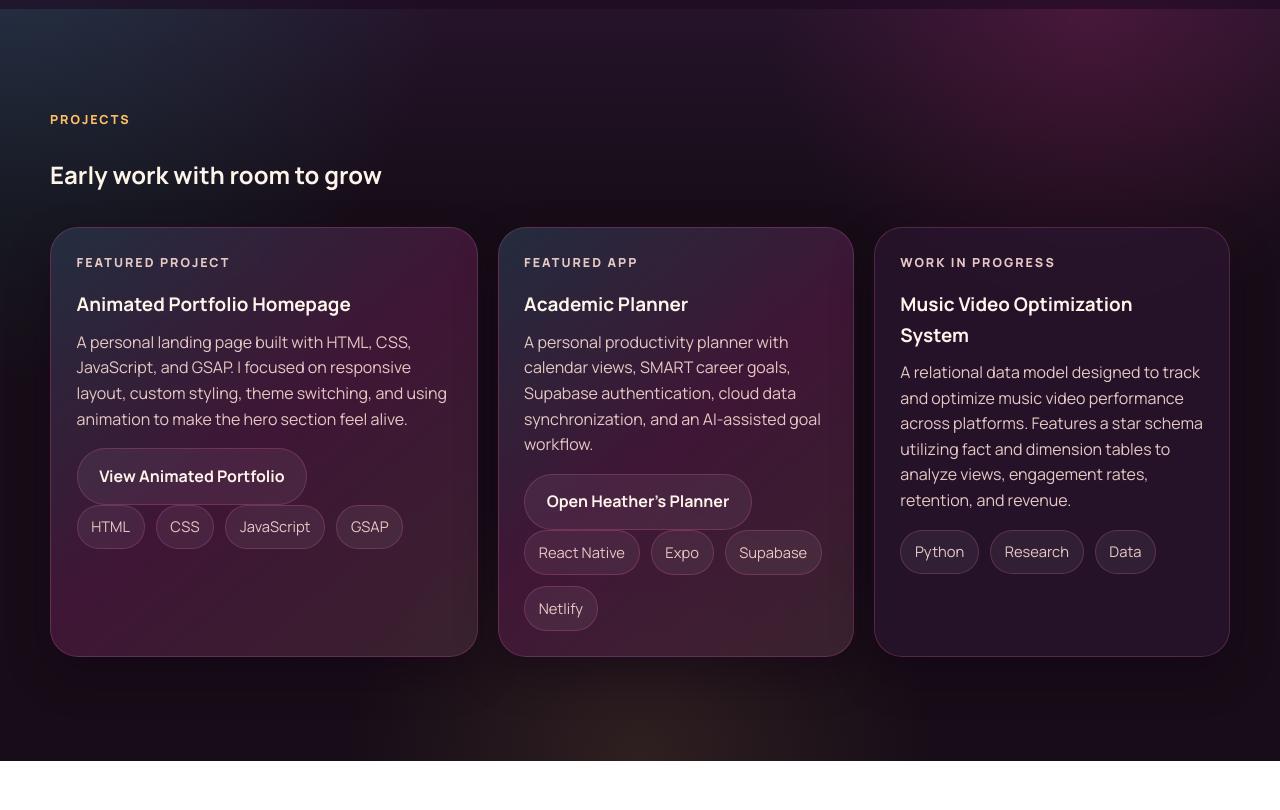
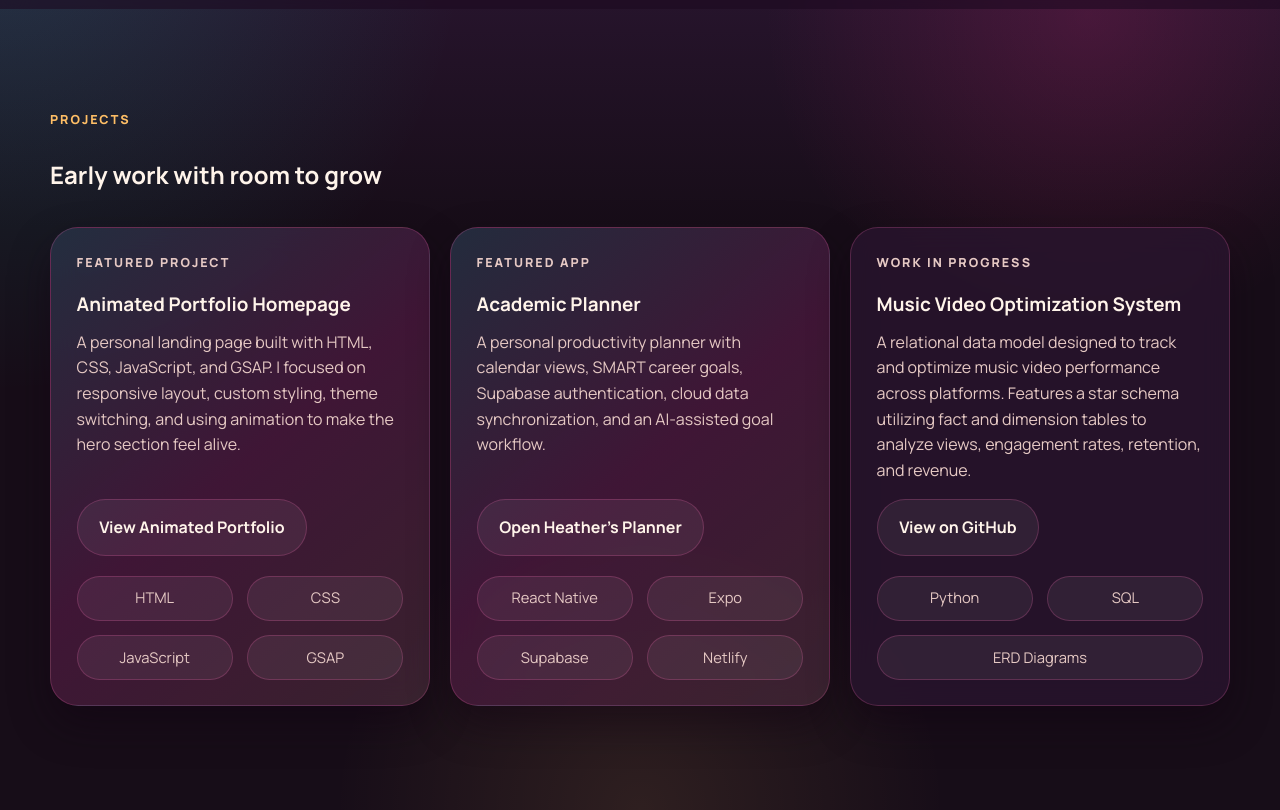
Before and after one commit to lexytaylormb/heather-portfolio, a plain HTML site: page projects.html in a window 1280 px wide. Shown: the part 74-884 px from the top of the page. Before the commit the page ends 835 px from the top, so only its background shows below. Drawn offline with nearby package versions, Linux system fonts and the light colour scheme.

Commit message:
Improve project cards and navigation
Co-authored-by: Copilot <223556219+Copilot@users.noreply.github.com>

```diff
--- a/projects.html
+++ b/projects.html
@@ -23,6 +23,7 @@
         <div class="nav-container">
             <a href="index.html" class="logo" aria-label="Go to home">HC</a>
             <ul class="nav-links">
+                <li><a href="index.html">Home</a></li>
                 <li><a href="about.html">About</a></li>
                 <li><a href="skills.html">Skills</a></li>
                 <li><a href="projects.html" aria-current="page">Projects</a></li>
@@ -44,6 +45,7 @@
     </nav>
 
     <div class="mobile-menu" id="mobileMenu">
+        <a href="index.html">Home</a>
         <a href="about.html">About</a>
         <a href="skills.html">Skills</a>
         <a href="projects.html">Projects</a>
@@ -90,10 +92,11 @@
                     <p>A relational data model designed to track and optimize music video performance across platforms. Features a star schema utilizing fact and dimension tables
                         to analyze views, engagement rates, retention, and revenue.
                     </p>
-                    <div class="project-tags">
+                    <a class="cta-button" href="https://github.com/lexytaylormb/heather-portfolio" target="_blank" rel="noopener noreferrer">View on GitHub</a>
+                    <div class="project-tags project-tags--three">
                         <span>Python</span>
-                        <span>Research</span>
-                        <span>Data</span>
+                        <span>SQL</span>
+                        <span>ERD Diagrams</span>
                     </div>
                 </article>
             </div>
--- a/style.css
+++ b/style.css
@@ -843,6 +843,11 @@ body[data-theme="light"] .project-tags span {
   padding: 1.6rem;
 }
 
+.project-card {
+  display: flex;
+  flex-direction: column;
+}
+
 .stat-number {
   display: inline-block;
   margin-bottom: 0.7rem;
@@ -892,11 +897,11 @@ body[data-theme="light"] .project-tags span {
 }
 
 .projects-grid {
-  grid-template-columns: 1.2fr 1fr 1fr;
+  grid-template-columns: repeat(3, minmax(0, 1fr));
 }
 
 .project-label {
-  margin-bottom: 0.8rem;
+  margin-bottom: 1rem;
   color: var(--accent-strong);
 }
 
@@ -904,10 +909,26 @@ body[data-theme="light"] .project-tags span {
   margin-bottom: 1rem;
 }
 
+.project-card .cta-button {
+  align-self: flex-start;
+  margin-top: auto;
+  margin-bottom: 1.25rem;
+}
+
 .project-tags {
-  display: flex;
-  flex-wrap: wrap;
-  gap: 0.7rem;
+  display: grid;
+  grid-template-columns: repeat(2, minmax(0, 1fr));
+  gap: 0.9rem;
+}
+
+.project-tags span {
+  width: 100%;
+  justify-self: center;
+  text-align: center;
+}
+
+.project-tags--three span:last-child {
+  grid-column: 1 / -1;
 }
 
 .featured-project {
```
Also changed, not shown: about.html (+2 -2 lines), contact.html (+1 -1 lines), index.html (+2 -0 lines), skills.html (+1 -1 lines), erd_blueprint.png (added).
